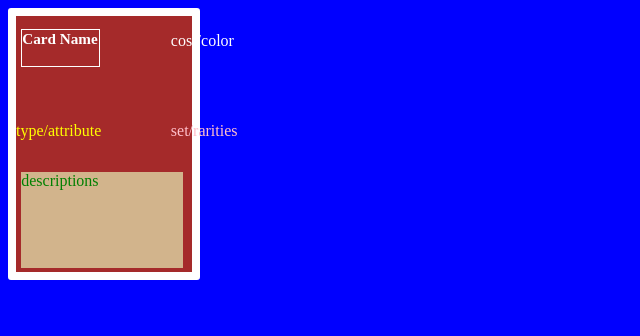
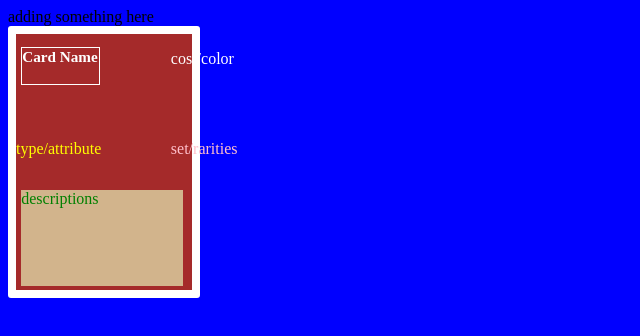
Before and after one commit to Tevvels/mtgapp, a React (Create React App) app: page /create in a window 1280 px wide. Shown: the top 336 px of the page, without its empty margins (0-640 px from the left). Built offline with nearby package versions, Linux system fonts and the light colour scheme; no server answers.

Commit message:
adding some changes/testing git

```diff
--- a/src/App.js
+++ b/src/App.js
@@ -3,12 +3,14 @@ import {BrowserRouter as Router, Route} from "react-router-dom";
 
 
 import Card from "./components/card.component";
+import createCard from "./components/create-card.component";
 
 
 function App() {
   return (
     <Router>
       <Route path ="/" exact component = {Card} />
+      <Route path ="/create" exact component = {createCard} />
 
 
 
--- a/src/components/create-card.component.js
+++ b/src/components/create-card.component.js
@@ -1,10 +1,10 @@
-import React, {Component} from 'React';
+import React, {Component} from 'react';
 import axios from 'axios';
 export default class CreateUsers extends Component{
 	constructor(props){
 
 		super(props);
-		this.onCreateCard = this.onCreateCard.bind(this);
+		this.onAddCardName = this.onAddCardName.bind(this);
 		this.onSubmit = this.onSubmit.bind(this);
 
 		this.state = {
@@ -76,11 +76,10 @@ export default class CreateUsers extends Component{
 	}
 
 	render(){
-		return (
-				<div>something</div>
+		return(
 
+			<div>adding something here</div>
 
-
-			)
-	}
+		 	)
+		}
 }
```
Also changed, not shown: 1 other file (tests, documents, lock files or other folders).
